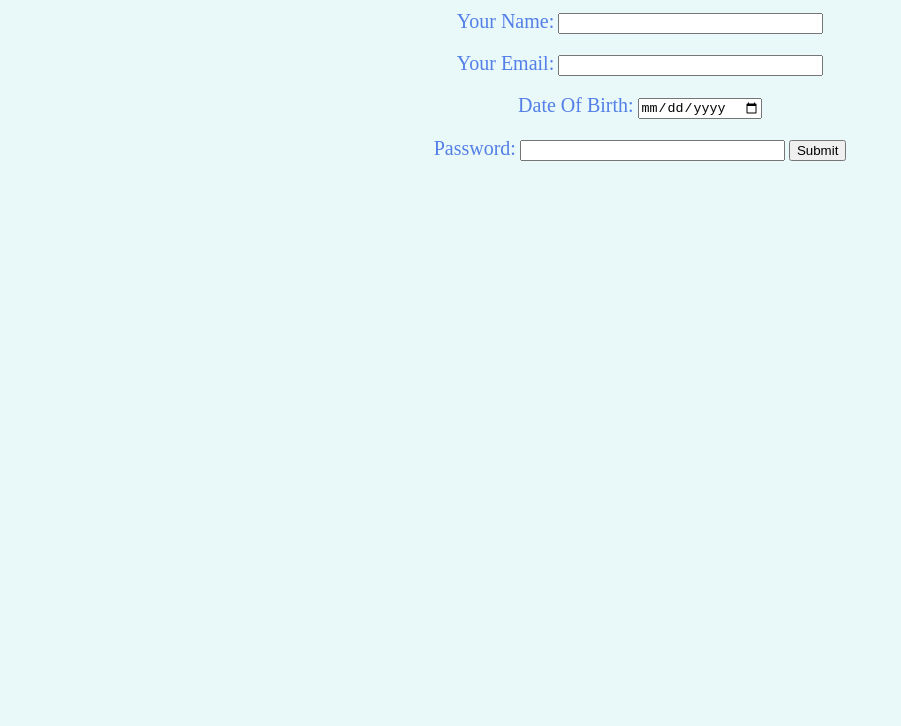
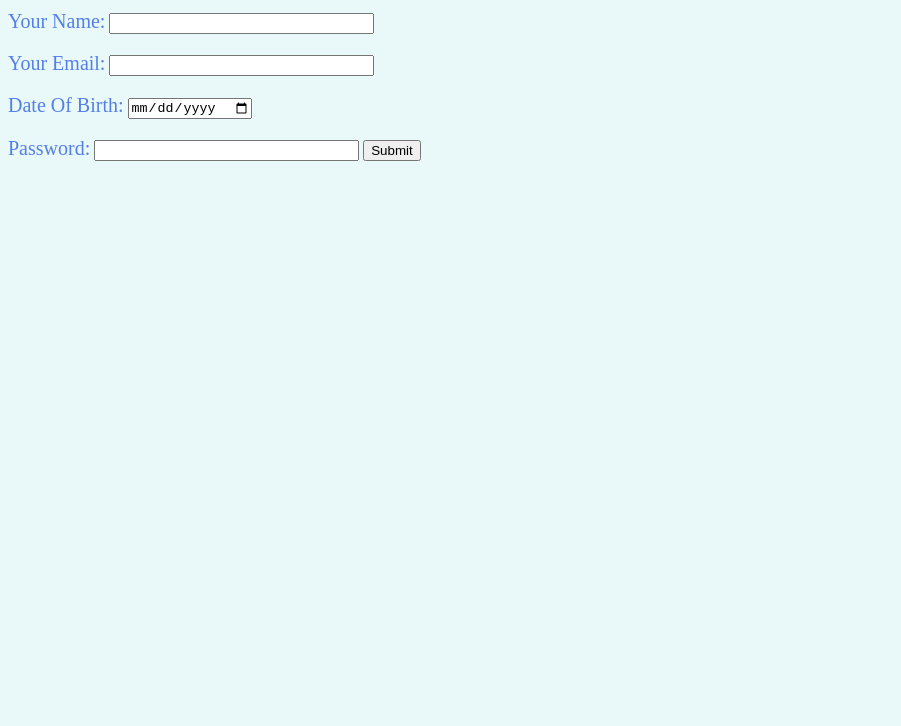
Before and after one commit to Jaylesh9/CV, a plain HTML site: page Contact.html in a window 1280 px wide. Shown: the part 74-800 px from the top of the page, without its empty margins (0-901 px from the left). Drawn offline with Linux system fonts and the light colour scheme.

Commit message:
Create style.css

```diff
--- a/style.css
+++ b/style.css
@@ -1,8 +1,5 @@
 hr{
     border-style: none;
-}
-form,.mad{
-    text-align: center;
 }
 h3{
     font-size: 30px;
```
